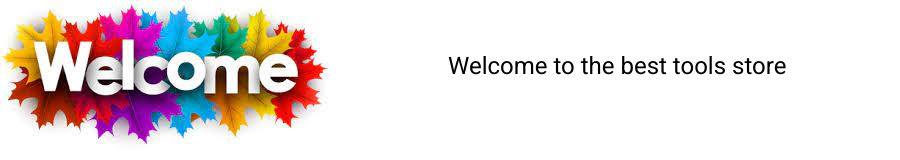
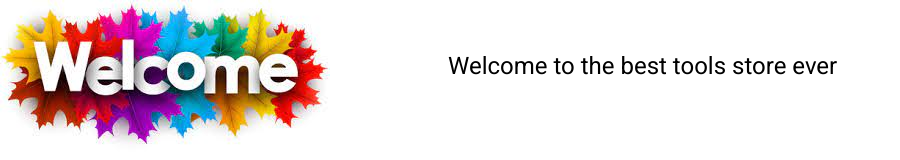
Before and after one commit to AlaAtrash/studiStore, an Angular app: page / in a window 1280 px wide. Shown: the top 160 px of the page, without its empty margins (0-900 px from the left). Built offline with nearby package versions, Linux system fonts and the light colour scheme.

Commit message:
change sentence

```diff
--- a/src/app/welcome/welcome.component.html
+++ b/src/app/welcome/welcome.component.html
@@ -3,7 +3,7 @@
         <img src="../../assets/welcome.jpeg">
     </div>
     <div class="welcomeText mat-typography">
-        <h1> Welcome to the best tools store </h1>
+        <h1> Welcome to the best tools store ever</h1>
     </div>
 </div>
 <div class="menu">
```
